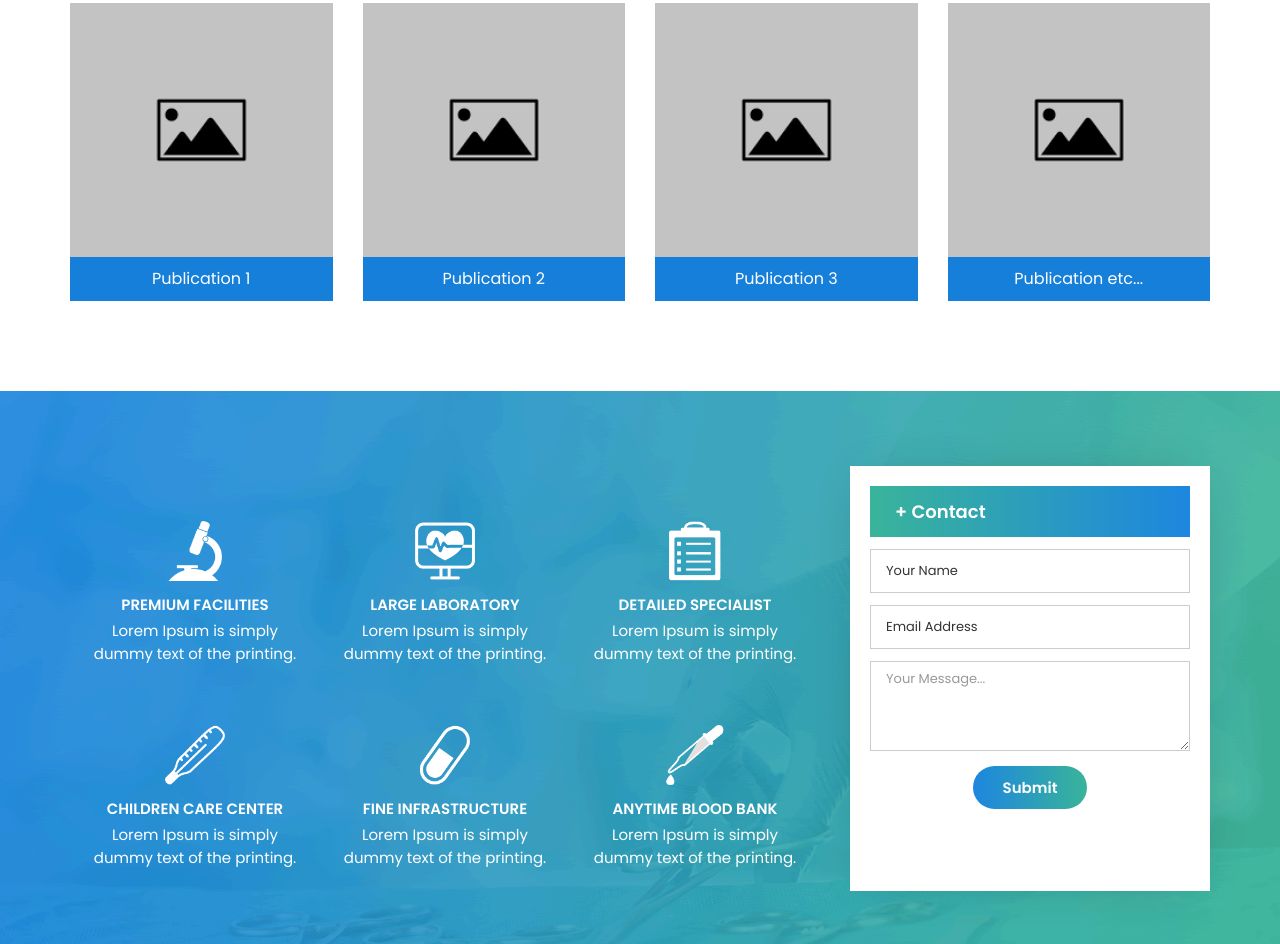
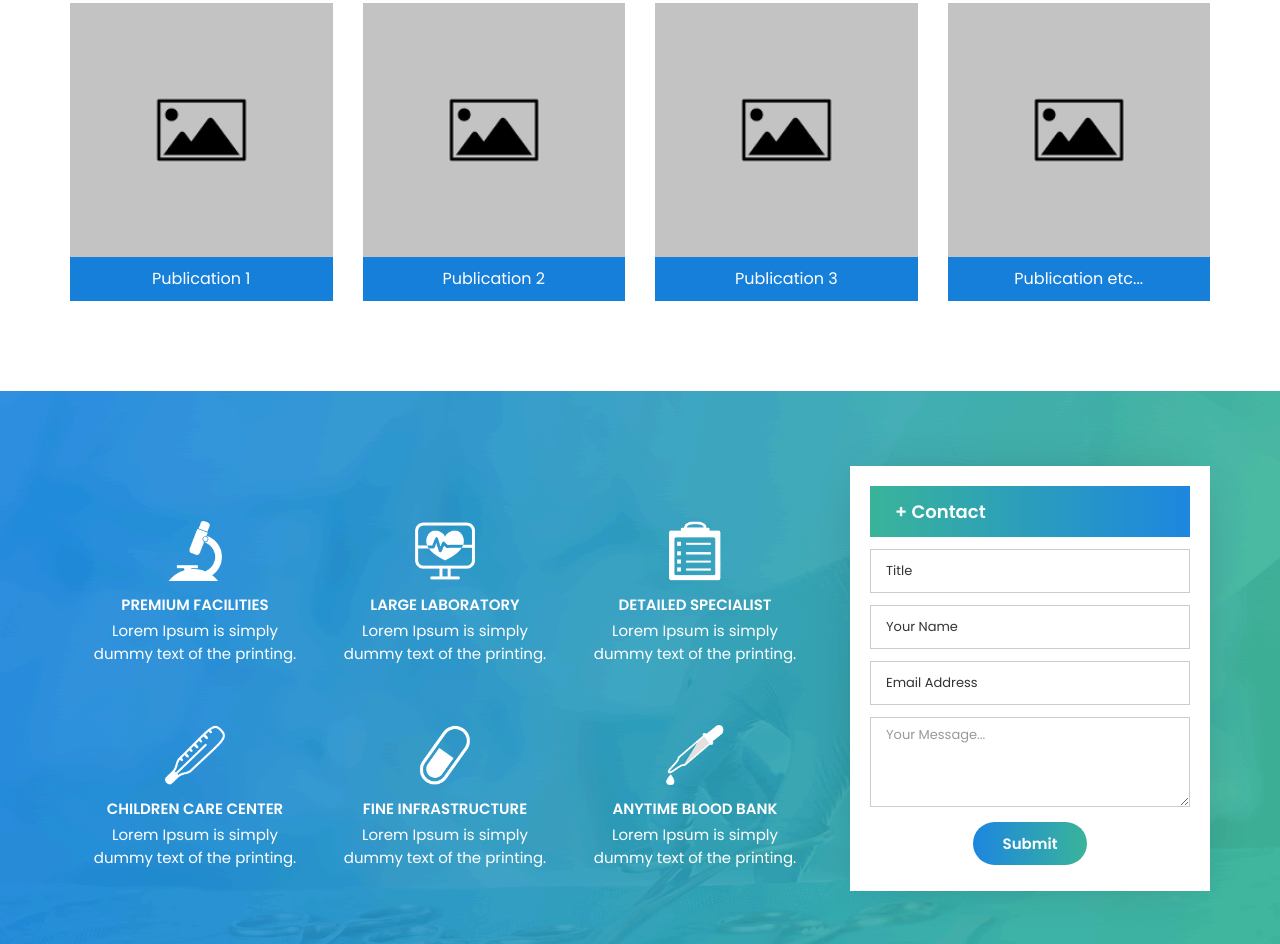
Before and after one commit to LUSCC/luscc-website, a plain HTML site: page index.html in a window 1280 px wide. Shown: the part 1633-2577 px from the top of the page. Drawn offline with Linux system fonts and the light colour scheme; some packages are replaced by stand-ins of ours; files whose address does not match are found by name.

Commit message:
Update index.html

```diff
--- a/index.html
+++ b/index.html
@@ -92,7 +92,7 @@
             </div>
          </div>
       </header>
-      <div id="home" class="parallax first-section wow fadeIn" data-stellar-background-ratio="0.4" style="background-image:url('images/slider-bg.png');">
+      <div id="home" class="parallax first-section wow fadeIn" data-stellar-background-ratio="0.4" style="background-image:url('images/cell.jpg');">
          <div class="container">
             <div class="row">
                <div class="col-md-12 col-sm-12">
@@ -284,6 +284,13 @@ human health. Secondly, the translation of discoveries into clinical trials. And
                      <div class="form">
                         <form action="index.html">
                            <fieldset>
+				<div class="col-lg-12 col-md-12 col-sm-12 col-xs-12">
+                                 <div class="row">
+                                    <div class="form-group">
+                                       <input type="text" id="title" placeholder="Title"  />
+                                    </div>
+                                 </div>
+                              </div>
                               <div class="col-lg-12 col-md-12 col-sm-12 col-xs-12">
                                  <div class="row">
                                     <div class="form-group">
```
